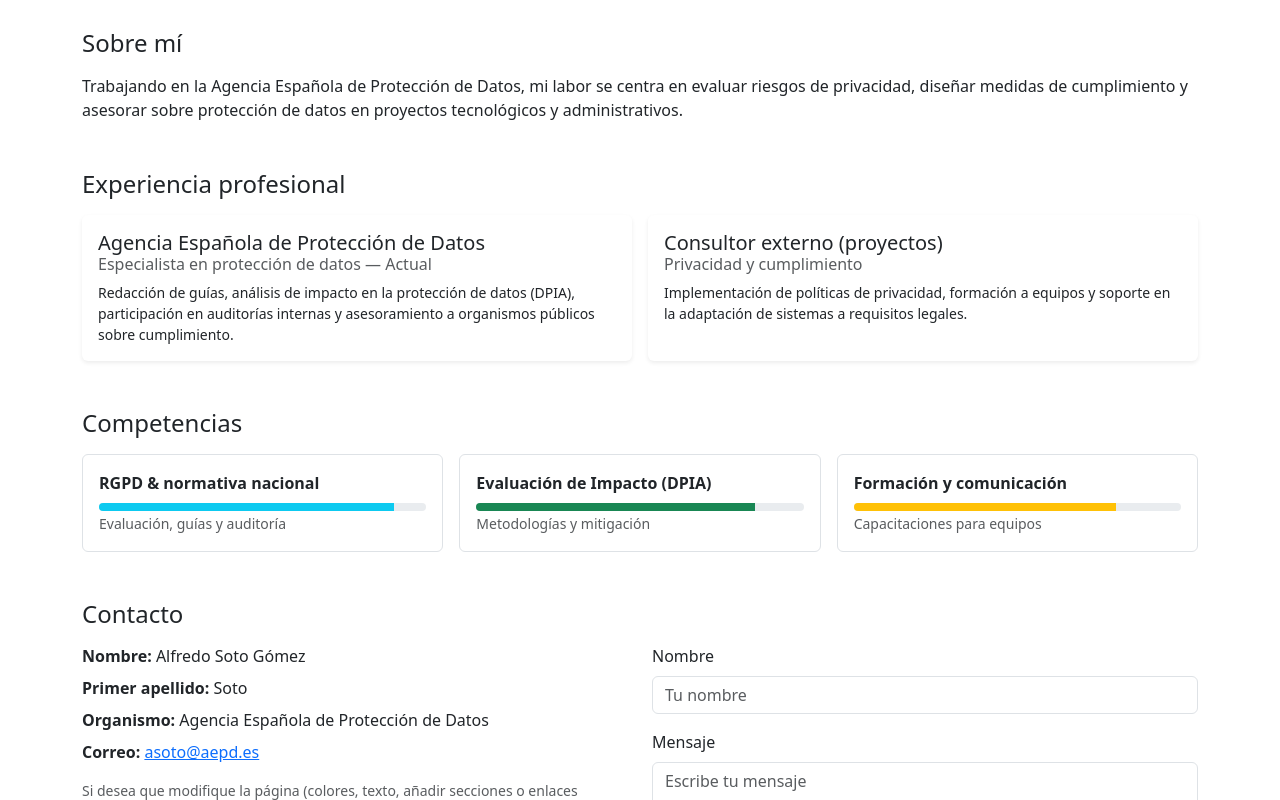
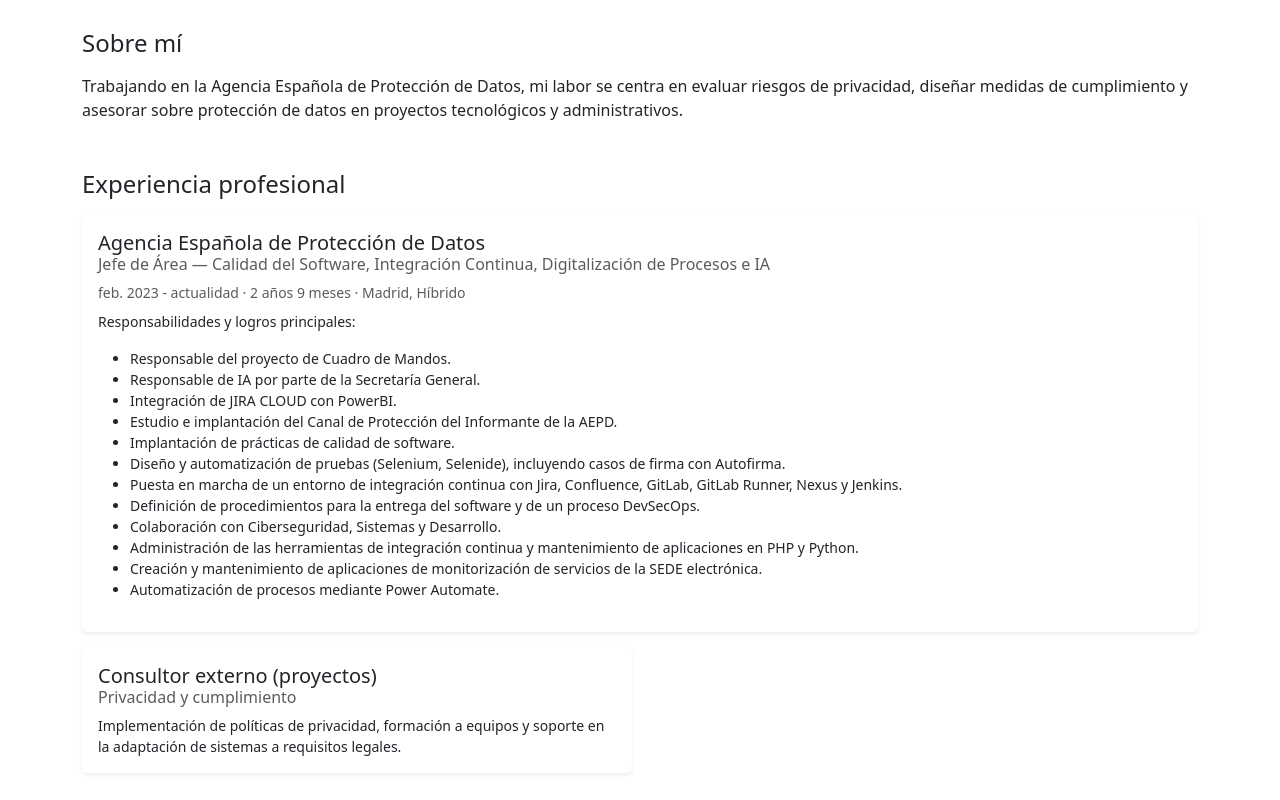
Before and after one commit to kokart/intro_y_gestion_llms, a plain HTML site: page index.html in a window 1280 px wide. Shown: the part 449-1249 px from the top of the page. Drawn offline with nearby package versions, Linux system fonts and the light colour scheme.

Commit message:
Revise professional experience details in index.html
Updated job title and responsibilities in the experience section.

```diff
--- a/index.html
+++ b/index.html
@@ -82,14 +82,29 @@
       <h2 class="h4 mb-3">Experiencia profesional</h2>
 
       <div class="row g-3">
-        <div class="col-md-6">
+        <div class="col-md-12">
           <div class="card h-100 shadow-sm">
             <div class="card-body">
               <h5 class="card-title mb-1">Agencia Española de Protección de Datos</h5>
-              <h6 class="card-subtitle text-muted mb-2">Especialista en protección de datos — Actual</h6>
+              <h6 class="card-subtitle text-muted mb-2">Jefe de Área — Calidad del Software, Integración Continua, Digitalización de Procesos e IA</h6>
+              <p class="card-text small text-muted mb-2">feb. 2023 - actualidad · 2 años 9 meses · Madrid, Híbrido</p>
               <p class="card-text small">
-                Redacción de guías, análisis de impacto en la protección de datos (DPIA), participación en auditorías internas y asesoramiento a organismos públicos sobre cumplimiento.
+                Responsabilidades y logros principales:
               </p>
+              <ul class="small">
+                <li>Responsable del proyecto de Cuadro de Mandos.</li>
+                <li>Responsable de IA por parte de la Secretaría General.</li>
+                <li>Integración de JIRA CLOUD con PowerBI.</li>
+                <li>Estudio e implantación del Canal de Protección del Informante de la AEPD.</li>
+                <li>Implantación de prácticas de calidad de software.</li>
+                <li>Diseño y automatización de pruebas (Selenium, Selenide), incluyendo casos de firma con Autofirma.</li>
+                <li>Puesta en marcha de un entorno de integración continua con Jira, Confluence, GitLab, GitLab Runner, Nexus y Jenkins.</li>
+                <li>Definición de procedimientos para la entrega del software y de un proceso DevSecOps.</li>
+                <li>Colaboración con Ciberseguridad, Sistemas y Desarrollo.</li>
+                <li>Administración de las herramientas de integración continua y mantenimiento de aplicaciones en PHP y Python.</li>
+                <li>Creación y mantenimiento de aplicaciones de monitorización de servicios de la SEDE electrónica.</li>
+                <li>Automatización de procesos mediante Power Automate.</li>
+              </ul>
             </div>
           </div>
         </div>
```
